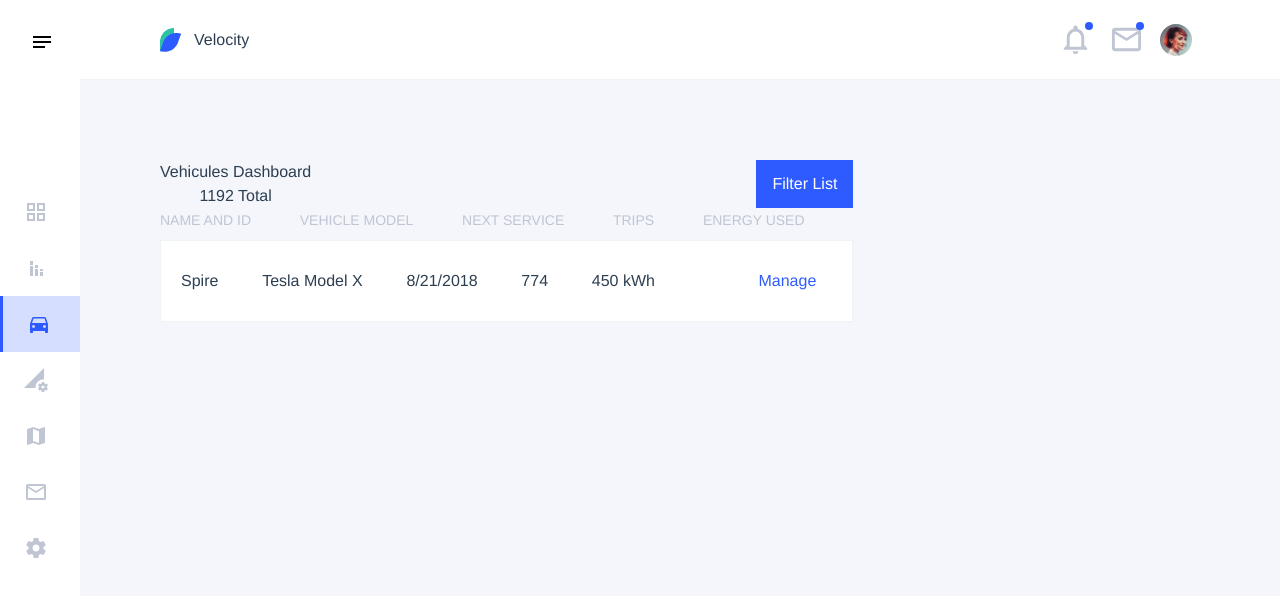
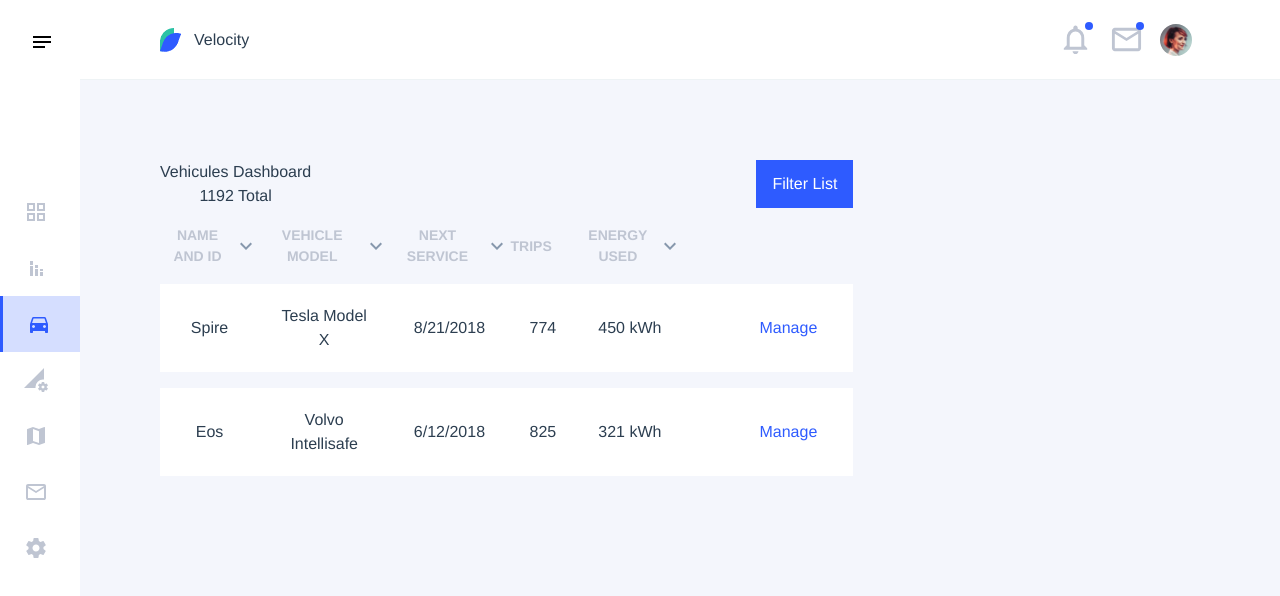
Before and after one commit to atcha/vue-velocity, a Vue app: page /vehicles in a window 1280 px wide. Shown: the top 596 px of the page. Built offline with nearby package versions, Linux system fonts and the light colour scheme.

Commit message:
ADD sort to table / UPD table component style

```diff
--- a/public/index.html
+++ b/public/index.html
@@ -49,6 +49,12 @@
       <symbol id="c-icon-bolt" viewBox="0 0 24 24">
         <path d="M11.016 21h-1.031l1.031-6.984h-3.516q-0.75 0-0.375-0.656 0.141-0.234 0.047-0.141 2.391-4.172 5.813-10.219h1.031l-1.031 6.984h3.516q0.656 0 0.422 0.656z"></path>
       </symbol>
+      <symbol id="c-icon-keyboard_arrow_down" viewBox="0 0 24 24">
+        <path d="M7.406 8.578l4.594 4.594 4.594-4.594 1.406 1.406-6 6-6-6z"></path>
+      </symbol>
+      <symbol id="c-icon-keyboard_arrow_up" viewBox="0 0 24 24">
+        <path d="M7.406 15.422l-1.406-1.406 6-6 6 6-1.406 1.406-4.594-4.594z"></path>
+      </symbol>
     </defs>
   </svg>
     <noscript>
--- a/src/App.vue
+++ b/src/App.vue
@@ -145,7 +145,7 @@
     grid-template-areas: "nav head"
     "nav main";
   }
-  header {
+  #app > header {
     grid-area: head;
   }
   main {
--- a/src/components/Button.vue
+++ b/src/components/Button.vue
@@ -37,7 +37,6 @@
                     }
                     else {
                         colors = `bg-${this.color} text-${this.textColor || 'white'} ${'hover:bg-' + this.hoverColor || ''} hover:text-${this.hoverTextColor || this.hoverColor}`
-
                     }
                 }
                 else if (this.textColor) {
--- a/src/components/Icon.vue
+++ b/src/components/Icon.vue
@@ -5,7 +5,7 @@
              xmlns:xlink="http://www.w3.org/1999/xlink"
              class="fill-current">
             <use v-bind="{'xlink:href' : '#c-icon-' + name }"></use>
-          </svg>
+        </svg>
     </span>
 </template>
 
--- a/src/components/Table.vue
+++ b/src/components/Table.vue
@@ -1,46 +1,103 @@
 <template>
-    <div>
-        <header class="flex mb-2 justify-between">
-            <div class="text-center" v-for="column in columns" :key="column.name">
-                <span class="uppercase text-gray-1 text-sm">{{ column.label }}</span>
-            </div>
-        </header>
-        <ul>
-            <li class="flex items-center mb-2 justify-between bg-white border border-solid border-gray-3" v-for="(item, index) in formatedData" :key="index">
-                <div class="p-5" v-for="(column) in columns" :key="column.name">
+    <div class="c-table">
+        <table class="w-full mb-2 border-separate">
+            <thead>
+            <tr>
+                <th v-for="column in columns"
+                    :key="column.name">
+                    <div class="flex items-center">
+                        <span class="uppercase text-gray-1 text-sm">{{ column.label }}</span>
+                        <Button class="c-btn-sortable"
+                                v-if="column.sortable"
+                                text-color="black-3"
+                                round
+                                @click.native="sortBy(column.name)">
+                            <svg xmlns="http://www.w3.org/2000/svg"
+                                 xmlns:xlink="http://www.w3.org/1999/xlink"
+                                 class="fill-current w-6 h-6"
+                                 :class="sortOrders[column.name] > 0 ? 'is-asc' : 'is-dsc'"
+                            >
+                                <use xlink:href="#c-icon-keyboard_arrow_down"></use>
+                            </svg>
+                        </Button>
+                    </div>
+                </th>
+            </tr>
+            </thead>
+            <tbody>
+            <tr class="mb-3 bg-white border border-solid border-gray-3"
+                v-for="(item, index) in formatedData" :key="index">
+                <td class="p-5" v-for="(column) in columns" :key="column.name">
                     <span>{{ item[column.name] }}</span>
-                </div>
-                <div class="p-5" v-if="actions.length > 0">
+                </td>
+                <td class="p-5" v-if="actions.length > 0">
                     <Button v-for="(action, index) in actions"
                             :key="index"
                             text-color="primary-normal"
-                            @click.native="action.function">
+                            hover-text-color="black-1"
+                            color="transparent"
+                            hover-color="primary-light"
+                            @click.native="action.function"
+                            rounded>
                         {{ action.label }}
                     </Button>
-                </div>
-            </li>
-        </ul>
+                </td>
+            </tr>
+            </tbody>
+        </table>
     </div>
 </template>
 
 <script>
     import Button from "./Button";
+
     export default {
         name: "Table",
-        components: { Button },
+        components: {Button},
         props: {
             columns: {
                 name: String,
                 required: Boolean,
                 label: String,
-                sortable: Boolean
+                sortable: Boolean,
             },
             actions: Array,
-            data: Array
+            data: Array,
+            filterKey: String
+        },
+        data () {
+            let sortOrders = {};
+            this.columns.forEach((column) => {
+                sortOrders[column.name] = 1
+            });
+            return {
+               sortKey: '',
+               sortOrders: sortOrders
+            }
         },
         computed: {
             formatedData() {
-                return this.data.map(columns => {
+                let sortKey = this.sortKey;
+                let filterKey = this.filterKey && this.filterKey.toLowerCase();
+                let order = this.sortOrders[sortKey] || 1;
+                let data = this.data;
+
+                if (filterKey) {
+                    data = data.filter(function (row) {
+                        return Object.keys(row).some(function (key) {
+                            return String(row[key]).toLowerCase().indexOf(filterKey) > -1;
+                        })
+                    })
+                }
+                if (sortKey) {
+                    data = data.slice().sort(function (a, b) {
+                        a = a[sortKey];
+                        b = b[sortKey];
+                        return (a === b ? 0 : a > b ? 1 : -1) * order;
+                    });
+                }
+
+                return data.map(columns => {
                     for (const key of Object.keys(columns)) {
                         if (columns[key] instanceof Date) {
                             columns[key] = columns[key].toLocaleDateString();
@@ -49,10 +106,25 @@
                     return columns;
                 });
             }
+        },
+        methods: {
+            sortBy (key) {
+                this.sortKey = key;
+                this.sortOrders[key] = this.sortOrders[key] * -1;
+            }
         }
     }
 </script>
 
 <style scoped>
-
+    .c-table table {
+        border-spacing: 0 1rem;
+    }
+    .c-btn-sortable svg { transition: transform .15s ease-in; }
+    .c-btn-sortable .is-asc {
+        transform: rotateZ(0deg);
+    }
+    .c-btn-sortable .is-dsc {
+        transform: rotateZ(180deg);
+    }
 </style>
--- a/src/pages/Vehicles.vue
+++ b/src/pages/Vehicles.vue
@@ -42,7 +42,8 @@
                         { name: 'manage', label: 'Manage', function: this.manageVehicles() }
                     ],
                     datas: [
-                        { id: 'Spire', model: 'Tesla Model X', service: new Date('08/21/2018'), trip: 774, energy: '450 kWh' }
+                        { id: 'Spire', model: 'Tesla Model X', service: new Date('08/21/2018'), trip: 774, energy: '450 kWh' },
+                        { id: 'Eos', model: 'Volvo Intellisafe', service: new Date('06/12/2018'), trip: 825, energy: '321 kWh' }
                     ]
                 }
             }
```
